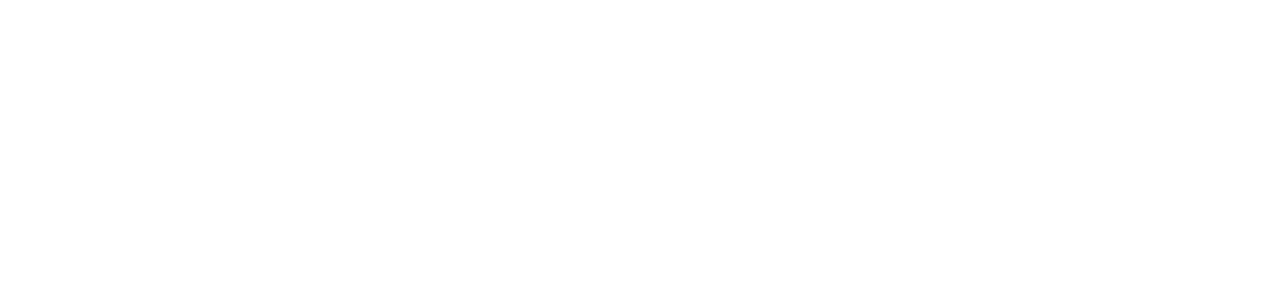
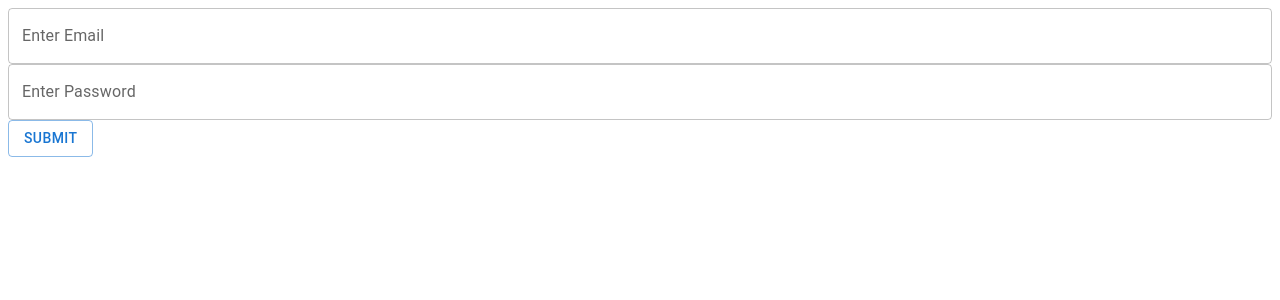
Before and after one commit to yube01/recycleNet, a React (Vite) app in the folder client/: page /login in a window 1280 px wide. Shown: the top 300 px of the page. Built offline with nearby package versions, Linux system fonts and the light colour scheme.

Commit message:
Validated Login

```diff
--- a/client/package.json
+++ b/client/package.json
@@ -10,6 +10,9 @@
     "preview": "vite preview"
   },
   "dependencies": {
+    "@emotion/styled": "^11.11.5",
+    "@mui/icons-material": "^5.15.20",
+    "@mui/styled-engine": "^5.15.14",
     "formik": "^2.4.6",
     "react": "^18.2.0",
     "react-dom": "^18.2.0",
--- a/client/src/pages/Login.jsx
+++ b/client/src/pages/Login.jsx
@@ -0,0 +1,59 @@
+import {  Formik, Field, Form } from "formik";
+import {TextField } from '@mui/material';
+import * as Yup from "yup";
+import Button from '@mui/material/Button';
+
+const initialValues = {
+  email: "",
+  password: "",
+};
+
+const validationSchema = Yup.object({
+  email: Yup.string().email("Invalid Email format").required("Required"),
+  password: Yup.string().required("Required"),
+});
+
+export default function Login() {
+  const handleSubmit = (values) => {
+    console.log("values", values);
+  };
+
+  return (
+    <>
+      <Formik
+        initialValues={initialValues}
+        validationSchema={validationSchema}
+        onSubmit={handleSubmit}
+      >
+        {({ errors, touched }) => (
+          <Form>
+            <Field
+              as={TextField}
+              id="email"
+              name="email"
+              label="Enter Email"
+              variant="outlined"
+              error={touched.email && Boolean(errors.email)}
+              helperText={touched.email && errors.email}
+              fullWidth
+            />
+            <Field
+              as={TextField}
+              id="password"
+              name="password"
+              label="Enter Password"
+              type="password"
+              variant="outlined"
+              error={touched.password && Boolean(errors.password)}
+              helperText={touched.password && errors.password}
+              fullWidth
+            />
+            <Button type="submit" variant="outlined">
+              Submit
+            </Button>
+          </Form>
+        )}
+      </Formik>
+    </>
+  );
+}
--- a/client/src/router/MyRoutes.jsx
+++ b/client/src/router/MyRoutes.jsx
@@ -3,6 +3,7 @@
 import Buy from "../pages/Buy"
 import List from "../pages/List"
 import NotFound from "../pages/NotFound"
+import Login from "../pages/Login"
 export default function MyRoutes() {
   return (
     <BrowserRouter>
@@ -11,6 +12,8 @@
         <Route path="/home" element={<Home/>}/>
         <Route path ="/buy" element={<Buy/>}/>
         <Route path ="/list" element={<List/>}/>
+        <Route path ="/login" element={<Login/>}/>
+
 
         <Route path = "*" element={<NotFound/>}/>
 
```
Also changed, not shown: 1 other file (tests, documents, lock files or other folders).
